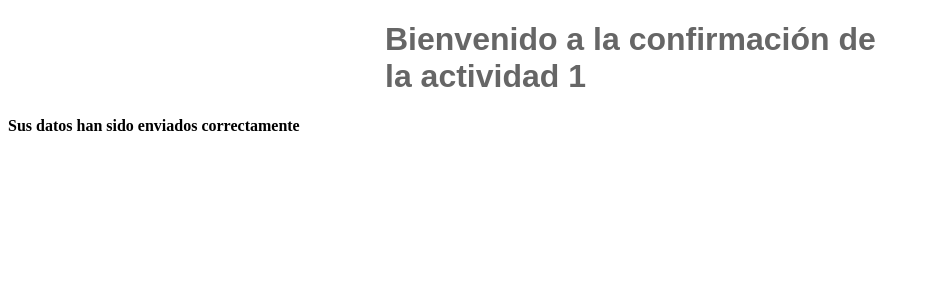
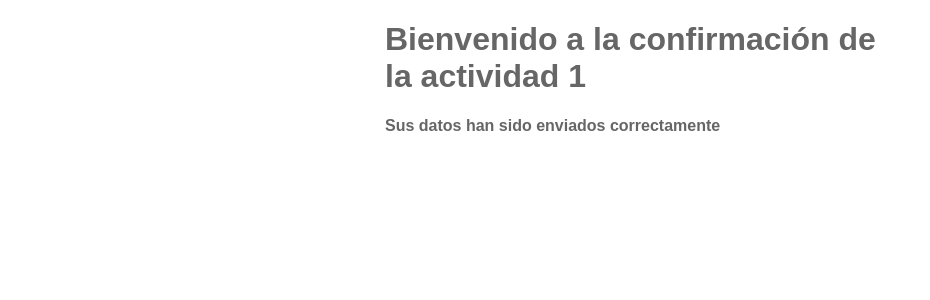
Before and after one commit to javiernaranjogit/DisWeb, a PHP site: page /actividad_1/confirmacion_envio.php in a window 1280 px wide. Shown: the top 300 px of the page, without its empty margins (0-930 px from the left). Run offline with PHP 8.4, Linux system fonts and the light colour scheme; data that the repository does not hold is empty.

Commit message:
Feat(computacion_cliente_servidor): Adding style and validator for email. Also include the comment

```diff
--- a/computacion_cliente_servidor/actividad_1/confirmacion_envio.php
+++ b/computacion_cliente_servidor/actividad_1/confirmacion_envio.php
@@ -20,11 +20,13 @@
         <header class="principal">
             <h1>Bienvenido a la confirmación  de la actividad 1 </h1>
         </header>
+        <section class="principal">
         <strong> Sus datos han sido enviados correctamente </strong>
         <?php echo"<br/> &nbsp; " . $nombre . " "; ?>
         <?php echo"<br/> &nbsp; " . $telephone . " "; ?>
         <?php echo"<br/> &nbsp; " . $time . " "; ?>
         <?php echo"<br/> &nbsp; " . $gender . " "; ?>
         <?php echo"<br/> &nbsp; " . $coche . " "; ?>
+</section>
     </body>
 </html>
```
